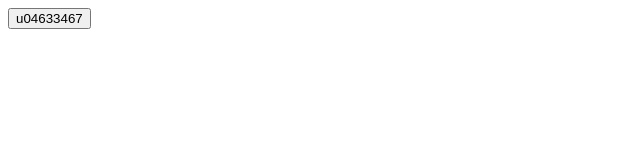
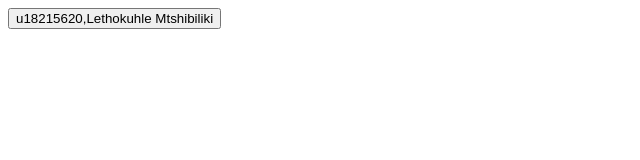
Before and after one commit to u18215620/ME, a plain HTML site: page index.html in a window 1280 px wide. Shown: the whole page, without its empty margins (0-640 px from the left). Drawn offline with Linux system fonts and the light colour scheme.

Commit message:
Update index.html

```diff
--- a/index.html
+++ b/index.html
@@ -1,6 +1,6 @@
 <!DOCTYPE html>
 <html>
 <head>
-<input type="Button" value="u04633467">
+<input type="Button" value="u18215620,Lethokuhle Mtshibiliki">
 </head>
 </html>
```
